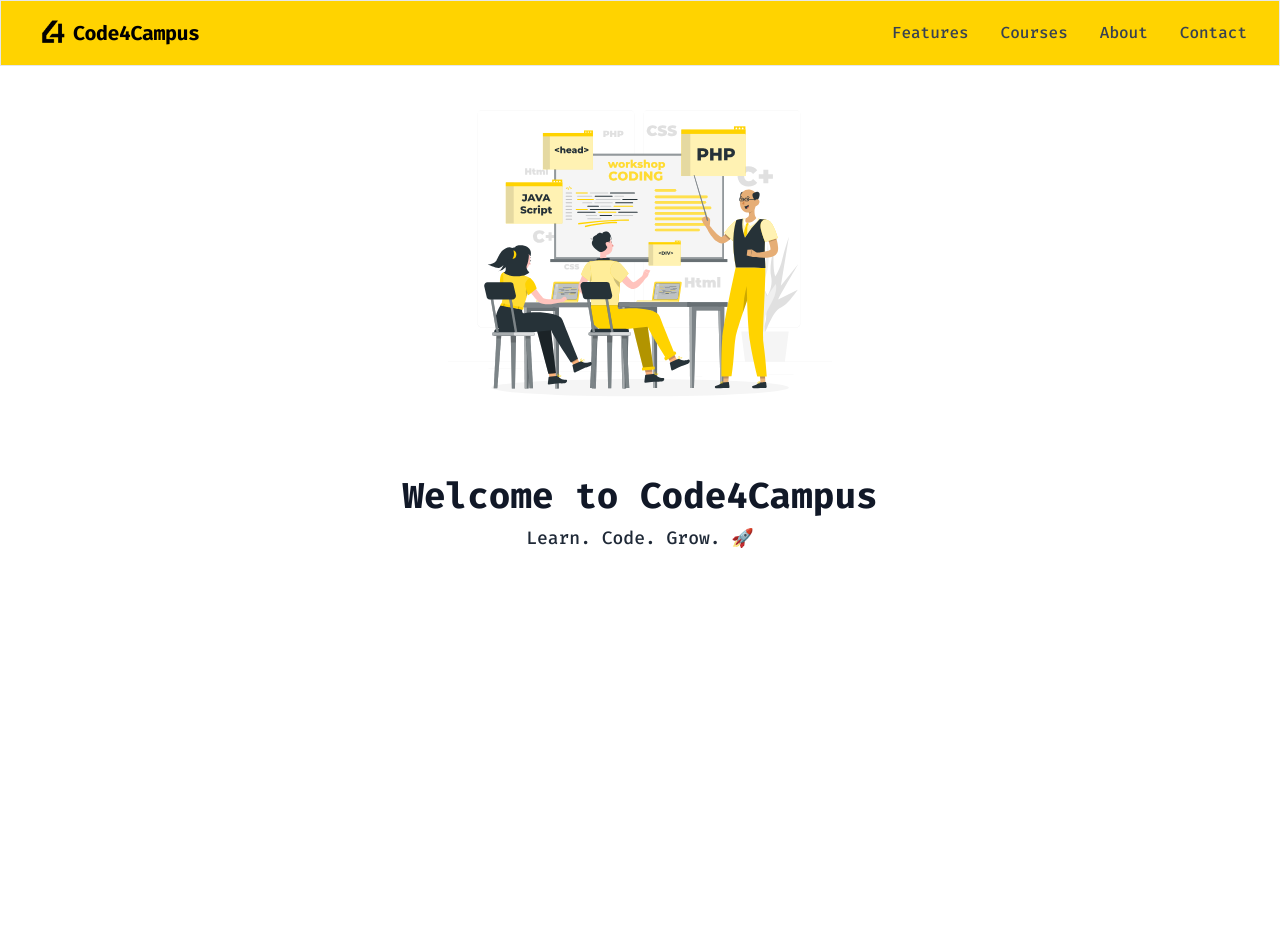
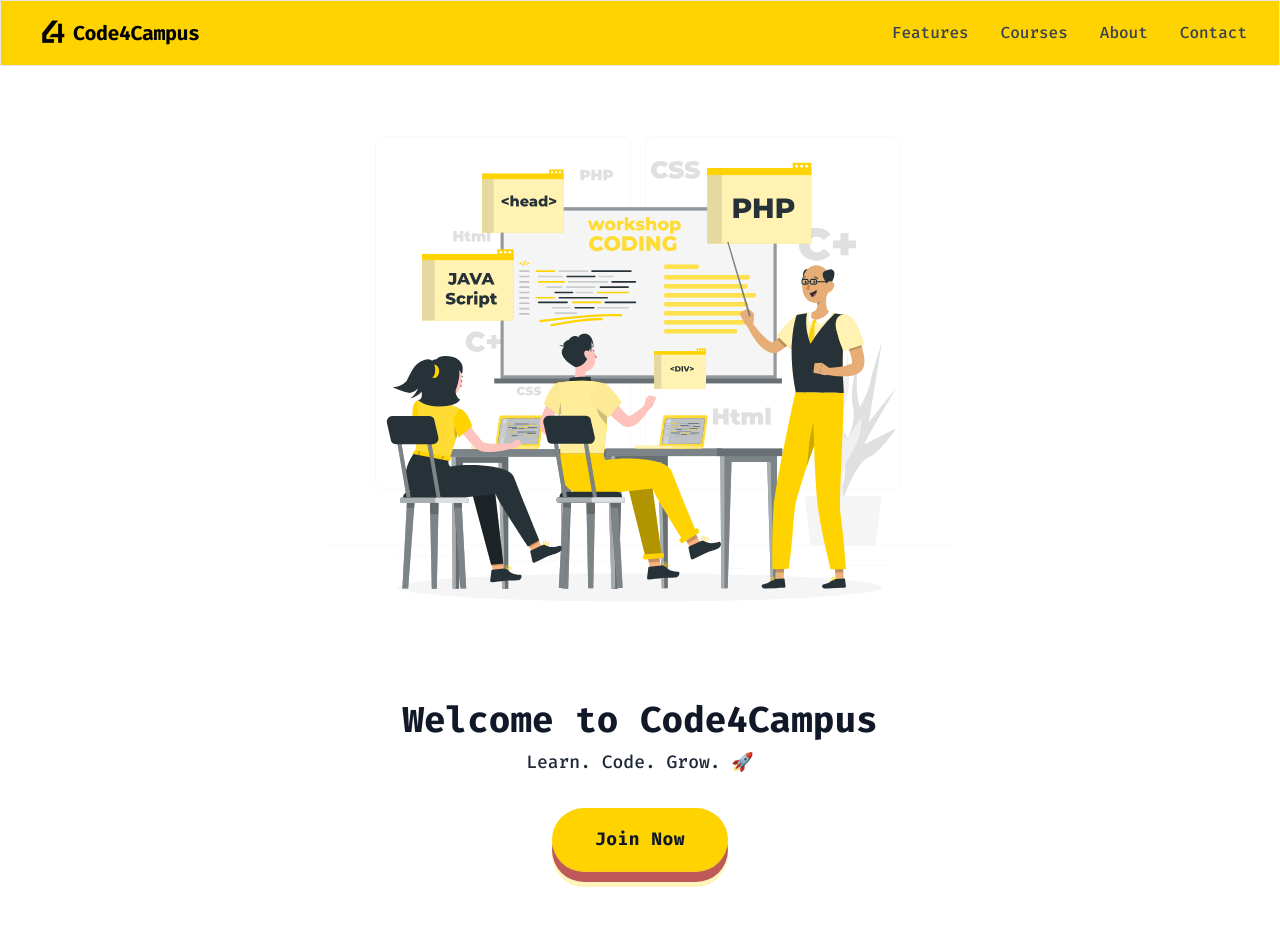
Before and after one commit to andamagodwin/code4campus, a React (Vite) app: page / in a window 1280 px wide. Shown: the top 926 px of the page. Before the commit the page ends 800 px from the top, so only its background shows below. Built offline with nearby package versions, Linux system fonts and the light colour scheme.

Commit message:
Add JoinButton component to Hero section and update image size

```diff
--- a/src/components/Hero.tsx
+++ b/src/components/Hero.tsx
@@ -1,12 +1,28 @@
+
 
 import heroCoding from '../assets/hero-coding.svg';
+
+// 3D Join Button styled with branding yellow
+const JoinButton = () => (
+	<div
+		className="button w-44 h-16 bg-primary-yellow rounded-full cursor-pointer select-none
+			active:translate-y-2 active:[box-shadow:0_0px_0_0_#FFD300,0_0px_0_0_#FFD30041]
+			active:border-b-[0px]
+			transition-all duration-150 [box-shadow:0_10px_0_0_#bd5959,0_15px_0_0_#FFD30041]
+			border-b-[2px] border-yellow-400 shadow-lg mt-8"
+	>
+		<span className="flex flex-col justify-center items-center h-full text-gray-900 font-extrabold text-lg tracking-wide">Join Now</span>
+	</div>
+);
+
 
 const Hero = () => {
 	return (
 		<section className="w-full flex flex-col items-center justify-center text-center py-16 px-4">
-			<img src={heroCoding} alt="Coding Illustration" className="w-96 max-w-full mb-6" />
+			<img src={heroCoding} alt="Coding Illustration" className="w-1/2 max-w-full mb-2" />
 			<h1 className="text-3xl md:text-4xl font-bold mb-2 text-gray-900">Welcome to Code4Campus</h1>
 			<p className="text-lg text-gray-800 font-medium">Learn. Code. Grow. 🚀</p>
+			<JoinButton />
 		</section>
 	);
 };
--- a/src/components/Navbar.tsx
+++ b/src/components/Navbar.tsx
@@ -46,7 +46,6 @@ const Navbar = () => {
 					<a href="#courses" className="block text-gray-700 hover:text-yellow-400 font-medium transition">Courses</a>
 					<a href="#about" className="block text-gray-700 hover:text-yellow-400 font-medium transition">About</a>
 					<a href="#contact" className="block text-gray-700 hover:text-yellow-400 font-medium transition">Contact</a>
-					<a href="#get-started" className="block mt-2 px-4 py-2 rounded-full bg-yellow-400 text-white font-semibold shadow hover:bg-yellow-500 transition text-center">Get Started</a>
 				</div>
 			)}
 		</nav>
```
